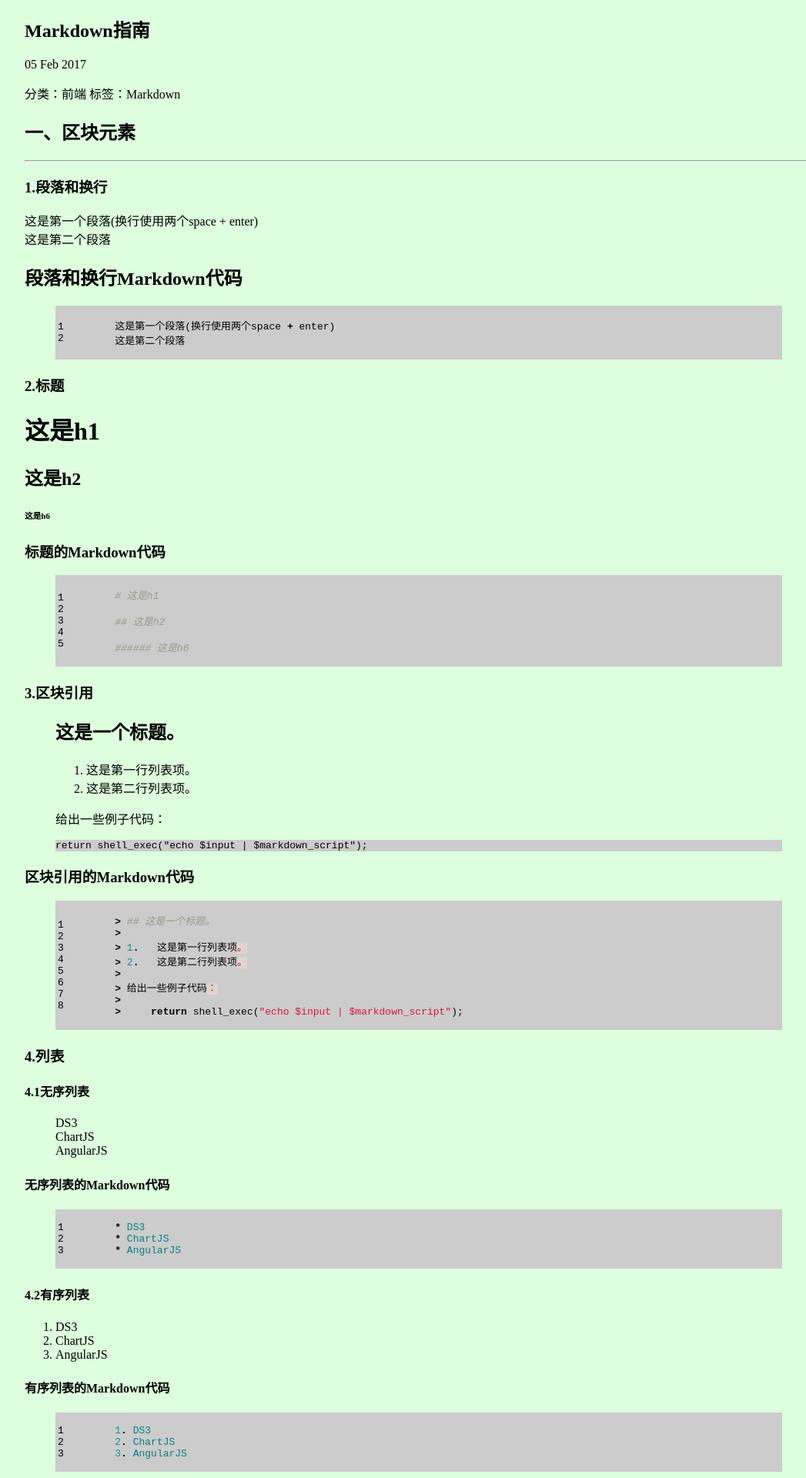
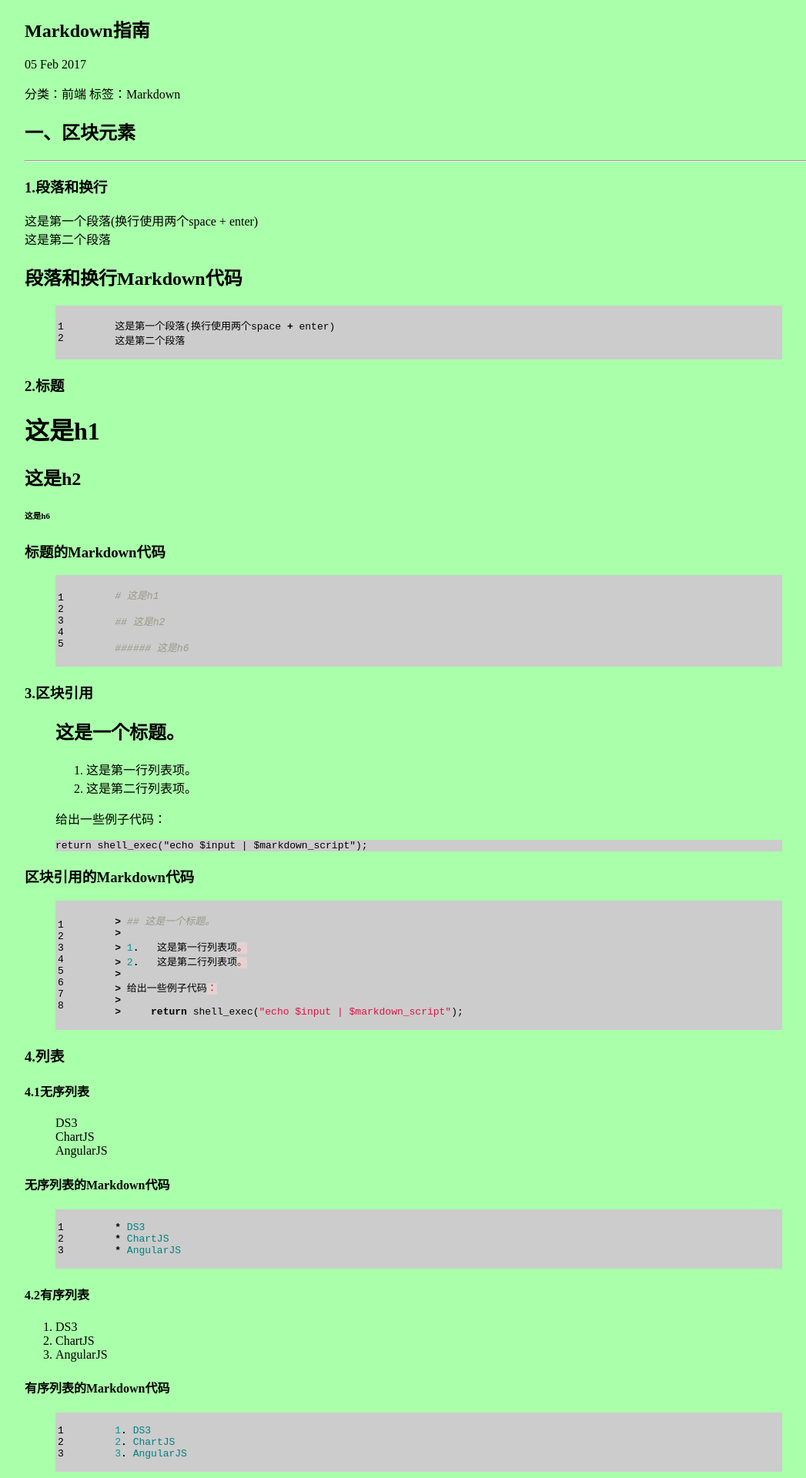
Before and after one commit to ftconan/pinmingkenan.github.io, a Jekyll site: the page built from _posts/2017-02-05-Markdown指南.md, in a window 1280 px wide. Shown: the top 1920 px of the page at 77% size, without its empty margins (96-1143 px from the left). Built offline with Jekyll 4.4.1, drawn with Linux system fonts in a browser that asks for light colours.

Commit message:
修改模板样式

```diff
--- a/_posts/2017-01-16-备忘录.html
+++ b/_posts/2017-01-16-备忘录.html
@@ -3,6 +3,7 @@ layout: default
 title: 备忘录
 ---
 
+<article>
 	<h2>{{ page.title }}</h2>
 	<p>{{ page.date | date_to_string }}</p>
 	<p>
@@ -14,3 +15,4 @@ title: 备忘录
 			<li>SVG</li>
 		</ol>
 	</p>
+</article>
--- a/_posts/2017-01-16-最常见的 HTML5 面试题及答案.html
+++ b/_posts/2017-01-16-最常见的 HTML5 面试题及答案.html
@@ -5,7 +5,7 @@ category: 前端
 tags: HTML5
 title: 10个最常见的 HTML5 面试题及答案
 ---
-
+<article>
 	<h2>{{ page.title }}</h2>
 	<p>{{ page.date | date_to_string }}</p>
 	<p>分类：{{ page.category }} 标签：{{ page.tags | array_to_setence_string }}</p>
@@ -149,3 +149,4 @@ title: 10个最常见的 HTML5 面试题及答案
 		</html>
 		与传统浏览器缓存相比，它不强制用户访问的网站内容被缓存。
 	</p>
+</article>
--- a/_posts/2017-02-05-Markdown指南.md
+++ b/_posts/2017-02-05-Markdown指南.md
@@ -10,6 +10,7 @@ title: Markdown指南
 	body {
 		width: 80%;
 		margin:20px auto;
+		background-color: #aaffaa;
 	}
 </style>
 
```
Lines whose indentation alone changed are shown as unchanged.
